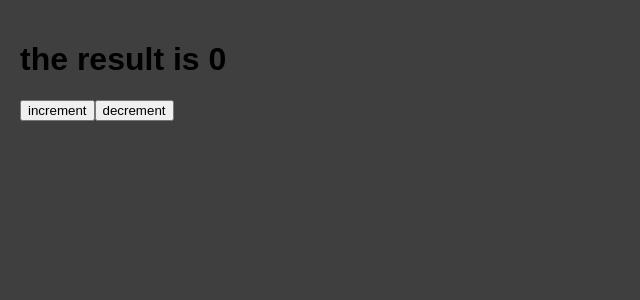
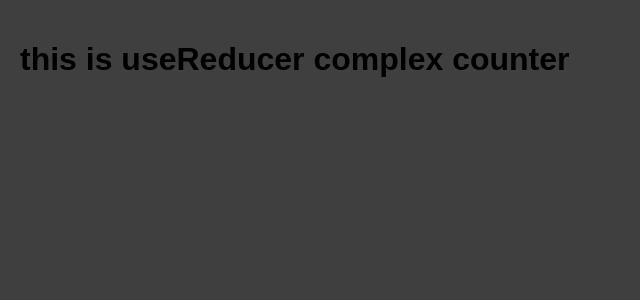
Before and after one commit to ShakiLhossain900/UseReducer, a React (Create React App) app: page / in a window 1280 px wide. Shown: the top 300 px of the page, without its empty margins (0-640 px from the left). Built offline with nearby package versions, Linux system fonts and the light colour scheme.

Commit message:
adding something new

```diff
--- a/src/App.js
+++ b/src/App.js
@@ -1,10 +1,12 @@
 // import ReactReducer from './useReducer/ReactReducer'
-import Counter from './useReducer/Counter'
+// import Counter from './useReducer/Counter'
+import ComplexCounter from './useReducer/ComplexCounter';
 function App() {
   return (
     <div >
      {/* <ReactReducer /> */}
-    <Counter/>
+    {/* <Counter/> */}
+    <ComplexCounter/>
     </div>
   );
 }
--- /dev/null
+++ b/src/useReducer/ComplexCounter.js
@@ -0,0 +1,11 @@
+import React from 'react';
+
+const complexCounter = () => {
+    return (
+        <div>
+            <h1>this is useReducer complex counter</h1>
+        </div>
+    );
+};
+
+export default complexCounter;<h1>this is useReducer complex counter</h1>
```
